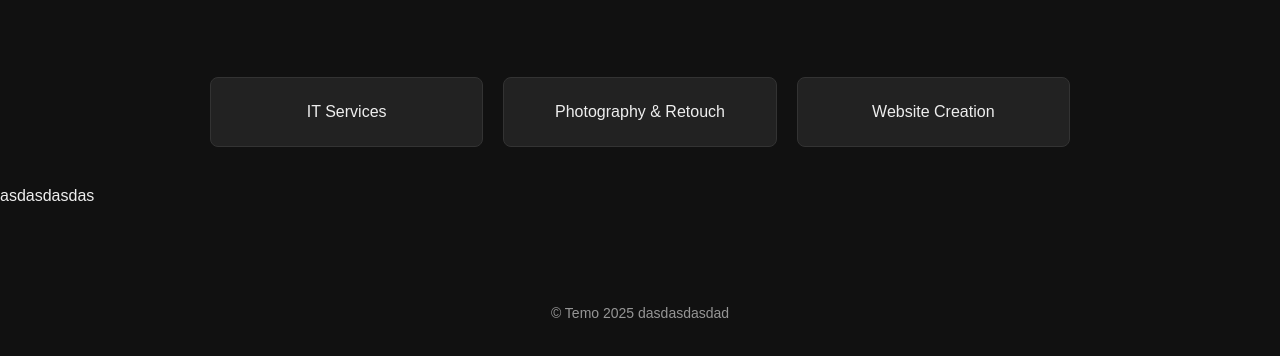
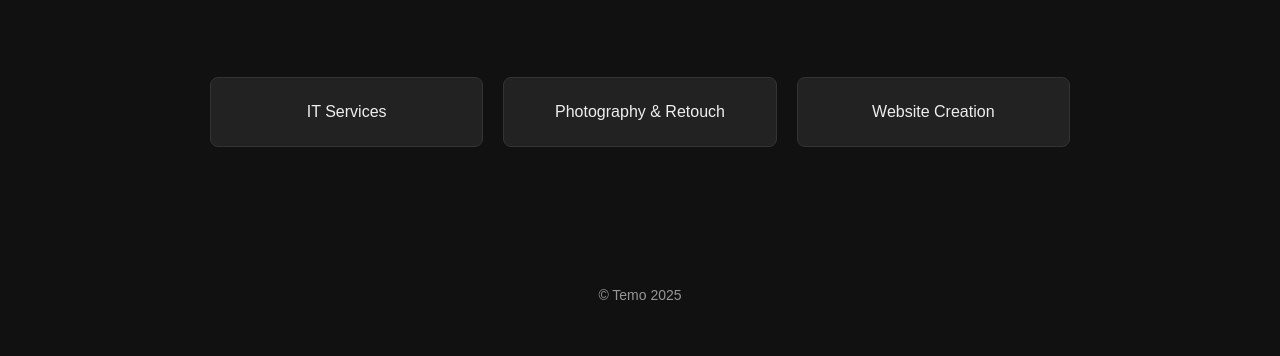
Before and after one commit to techguytemurra-alt/temo-services, a plain HTML site: page index.html in a window 1280 px wide. Shown: the part 104-460 px from the top of the page. Drawn offline with Linux system fonts and the light colour scheme.

Commit message:
commit to main

```diff
--- a/index.html
+++ b/index.html
@@ -42,9 +42,7 @@
       </section>
     </main>
 
-    <section>asdasdasdas</section>
-
-    <footer>© Temo 2025 dasdasdasdad</footer>
+    <footer>© Temo 2025</footer>
 
     <script src="script.js"></script>
   </body>
```
